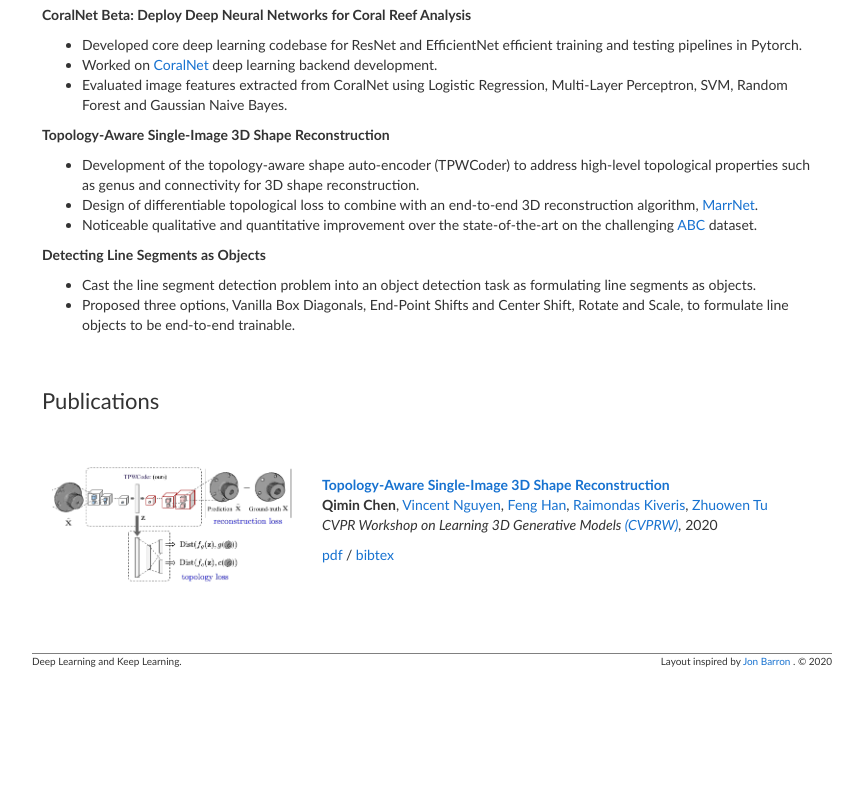
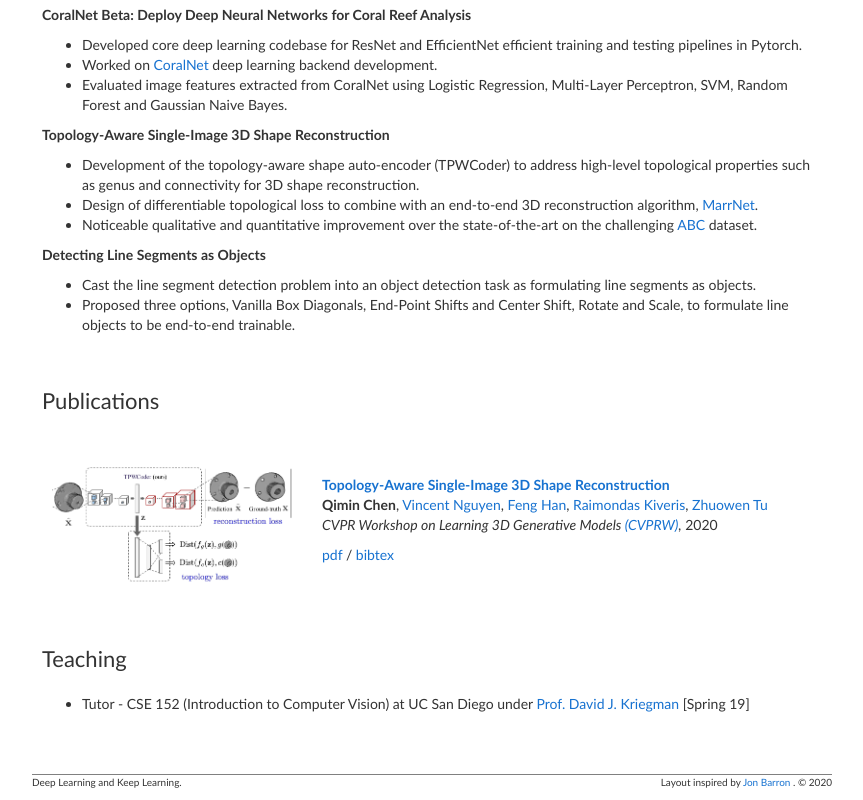
Before and after one commit to qiminchen/q7minchen.github.io, a plain HTML site: page index.html in a window 1280 px wide. Shown: the part 432-1232 px from the top of the page, without its empty margins (208-1071 px from the left). Before the commit the page ends 1110 px from the top, so only its background shows below. Drawn offline with nearby package versions, Linux system fonts and the light colour scheme.

Commit message:
add teaching

```diff
--- a/index.html
+++ b/index.html
@@ -173,6 +173,33 @@
                     </tbody>
                 </table>
 
+                <!-- Teaching -->
+                <table style="width:100%;border:0px;border-spacing:0px;
+                border-collapse:separate;margin-right:auto;margin-left:auto;margin-top:20px">
+                    <tbody>
+                    <tr>
+                        <td style="padding:10px;width:100%;vertical-align:middle">
+                            <heading>Teaching</heading>
+                        </td>
+                    </tr>
+                    </tbody>
+                </table>
+
+                <table style="width:100%;border:0px;border-spacing:0px;border-collapse:separate;
+                margin-right:auto;margin-left:auto;">
+                    <tbody>
+                    <tr style="padding:0px">
+                        <td style="padding:10px;width:100%;vertical-align:middle">
+                            <ul>
+                                <li>Tutor - CSE 152 (Introduction to Computer Vision) at UC San Diego under
+                                    <a href="https://cseweb.ucsd.edu/~kriegman/">Prof. David J. Kriegman</a> [Spring 19]</li>
+                            </ul>
+                        </td>
+                    </tr>
+                    </tbody>
+                </table>
+
+                <!-- Bottom -->
                 <table style="width:100%;vertical-align:center;border:0px;border-spacing:0px;padding:0px">
                     <tr>
                         <td>
```
